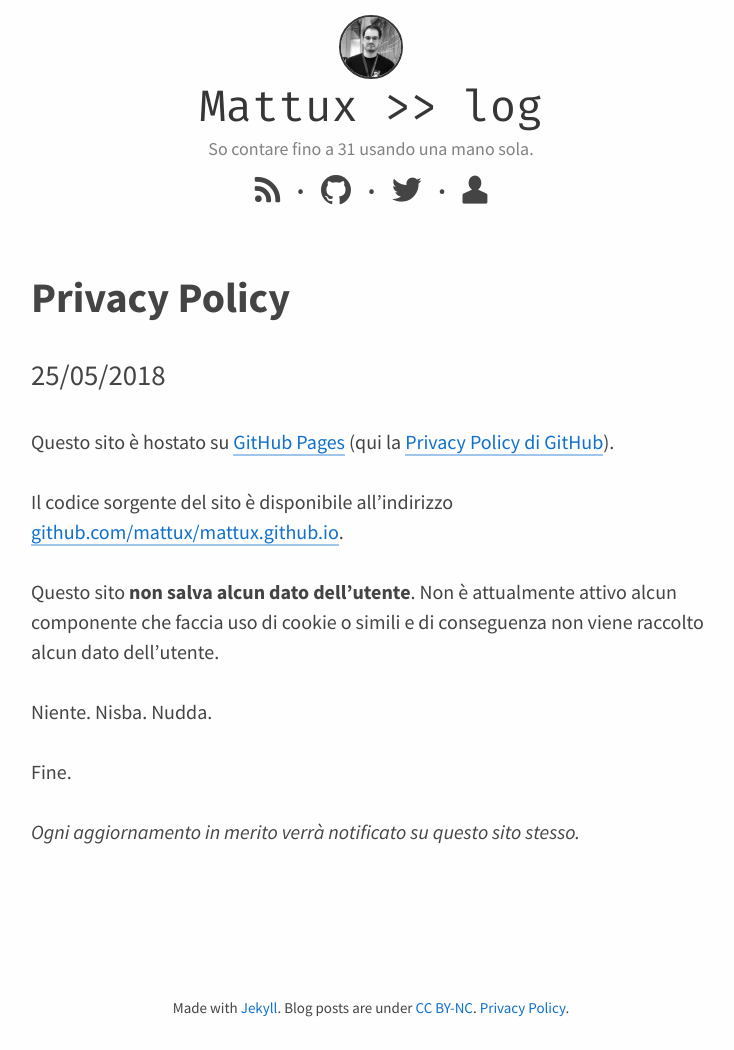
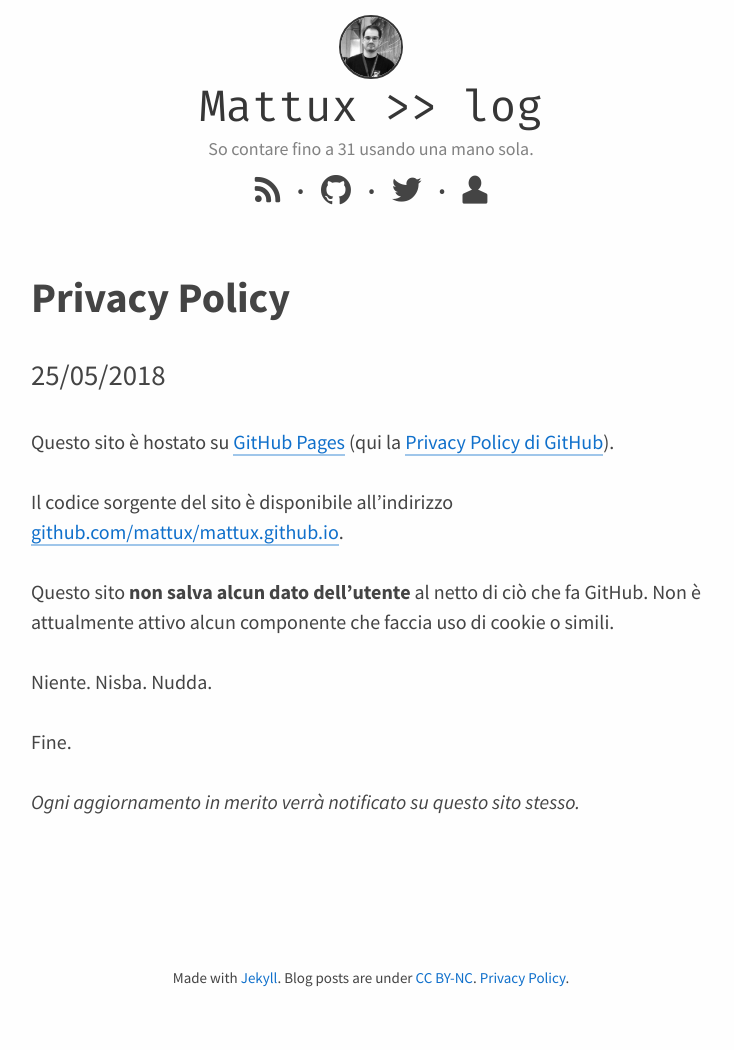
Before and after one commit to mattux/mattux.github.io, a Jekyll site: the page built from privacy_policy.md, in a window 1280 px wide. Shown: the whole page, without its empty margins (269-1003 px from the left). Built offline with Jekyll 4.4.1, drawn with Linux system fonts in a browser that asks for light colours; after the commit the page ends 1020 px from its top, so only the background shows below that.

Commit message:
fix privacy policy

```diff
--- a/privacy_policy.md
+++ b/privacy_policy.md
@@ -11,8 +11,8 @@ Questo sito è hostato su [GitHub Pages](https://pages.github.com/) (qui la [Pri
 
 Il codice sorgente del sito è disponibile all'indirizzo [github.com/mattux/mattux.github.io](https://github.com/mattux/mattux.github.io).
 
-Questo sito **non salva alcun dato dell'utente**.
-Non è attualmente attivo alcun componente che faccia uso di cookie o simili e di conseguenza non viene raccolto alcun dato dell'utente.
+Questo sito **non salva alcun dato dell'utente** al netto di ciò che fa GitHub.
+Non è attualmente attivo alcun componente che faccia uso di cookie o simili.
 
 Niente. Nisba. Nudda.
 
```
